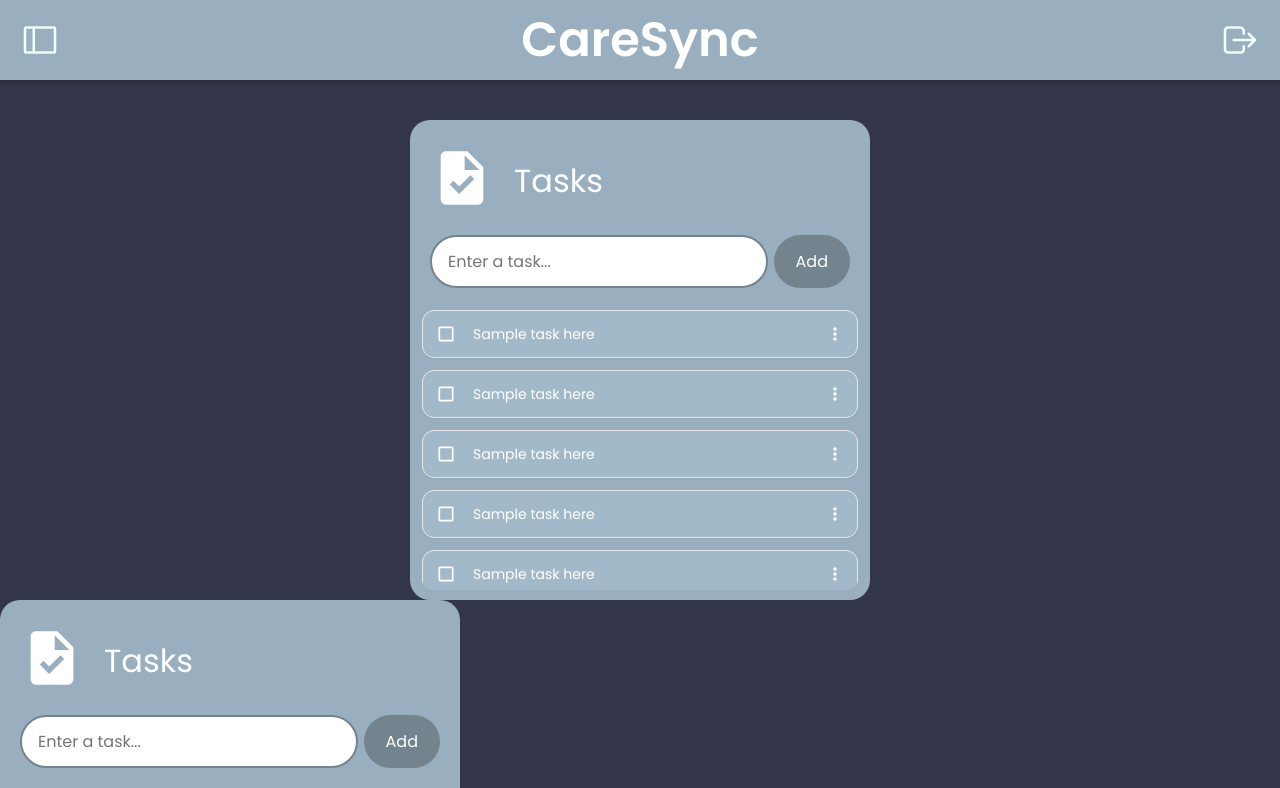
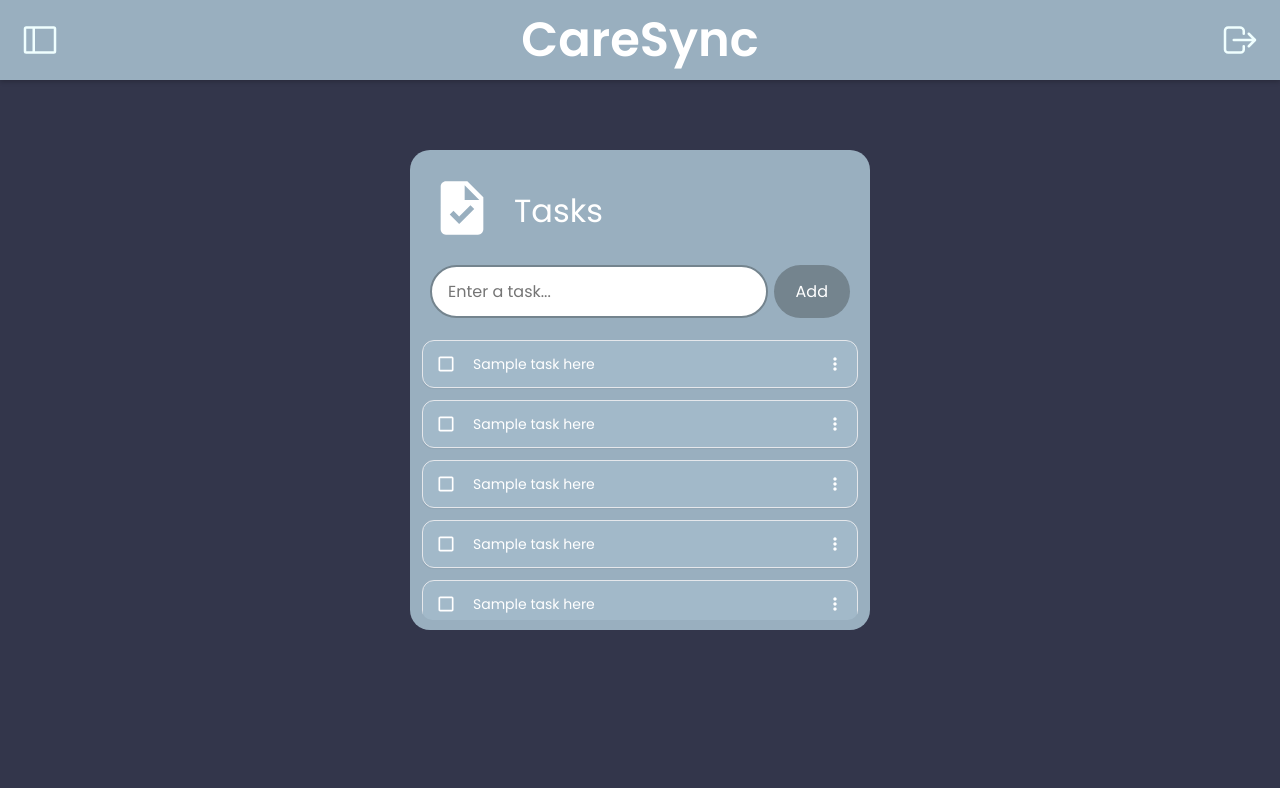
Before and after one commit to evanstice/CareSync, a React (Vite) app in the folder frontend/: page /tasks in a window 1280 px wide. Shown: the top 788 px of the page. Built offline with nearby package versions, Linux system fonts and the light colour scheme.

Commit message:
Fixed task menu on task page and removed tasks from base menu.

```diff
--- a/frontend/src/App.jsx
+++ b/frontend/src/App.jsx
@@ -10,9 +10,6 @@ import { BrowserRouter as Router, Route, Routes } from 'react-router-dom';
 function App() {
   return (
     <Router>
-      <div className='task-wrapper'>
-        <Tasks />
-      </div>
       <Routes>
         <Route path="/login" element={<Login />} />
         <Route path="/create-account" element={<CreateAccount />} />
--- a/frontend/src/components/Tasks.css
+++ b/frontend/src/components/Tasks.css
@@ -3,6 +3,8 @@
     height: 480px;
     background-color: #99afbf;
     border-radius: 20px;
+    margin:auto;
+    margin-top:150px;
 }
 
 .title {
```
